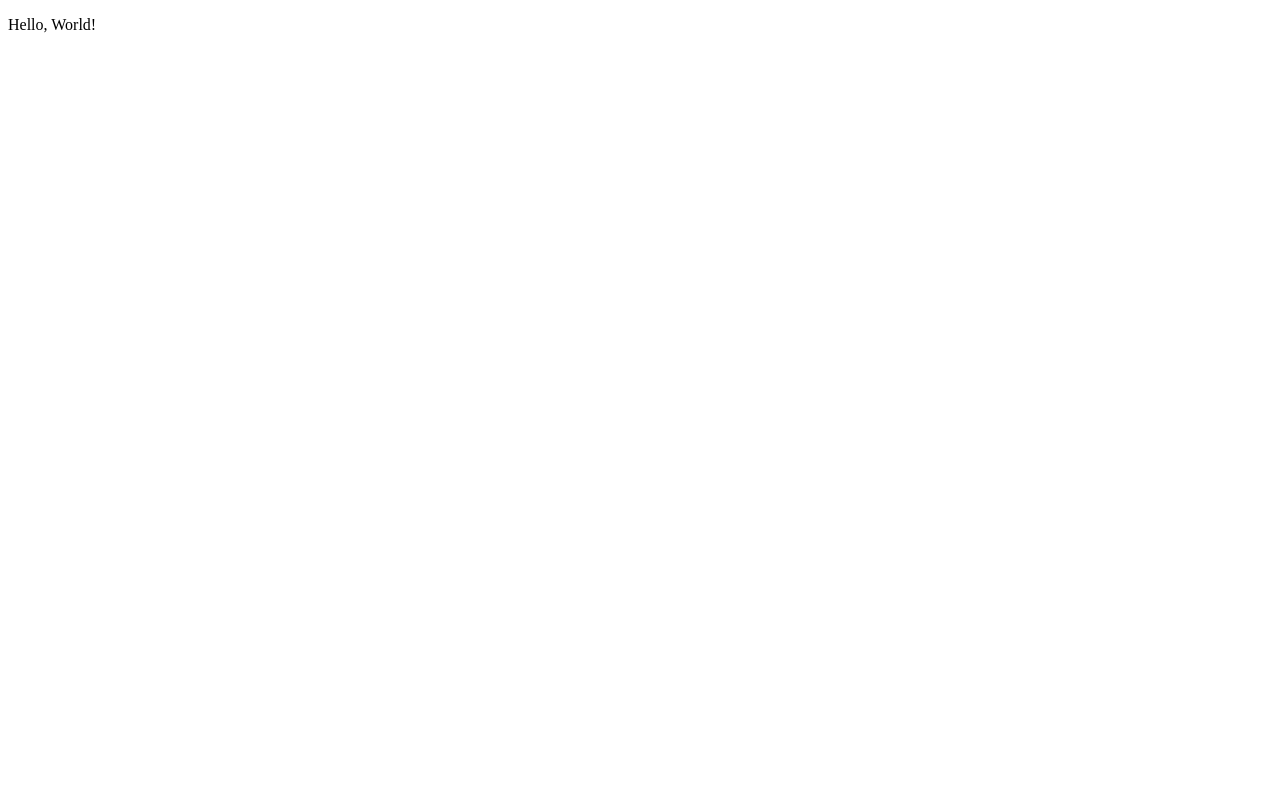
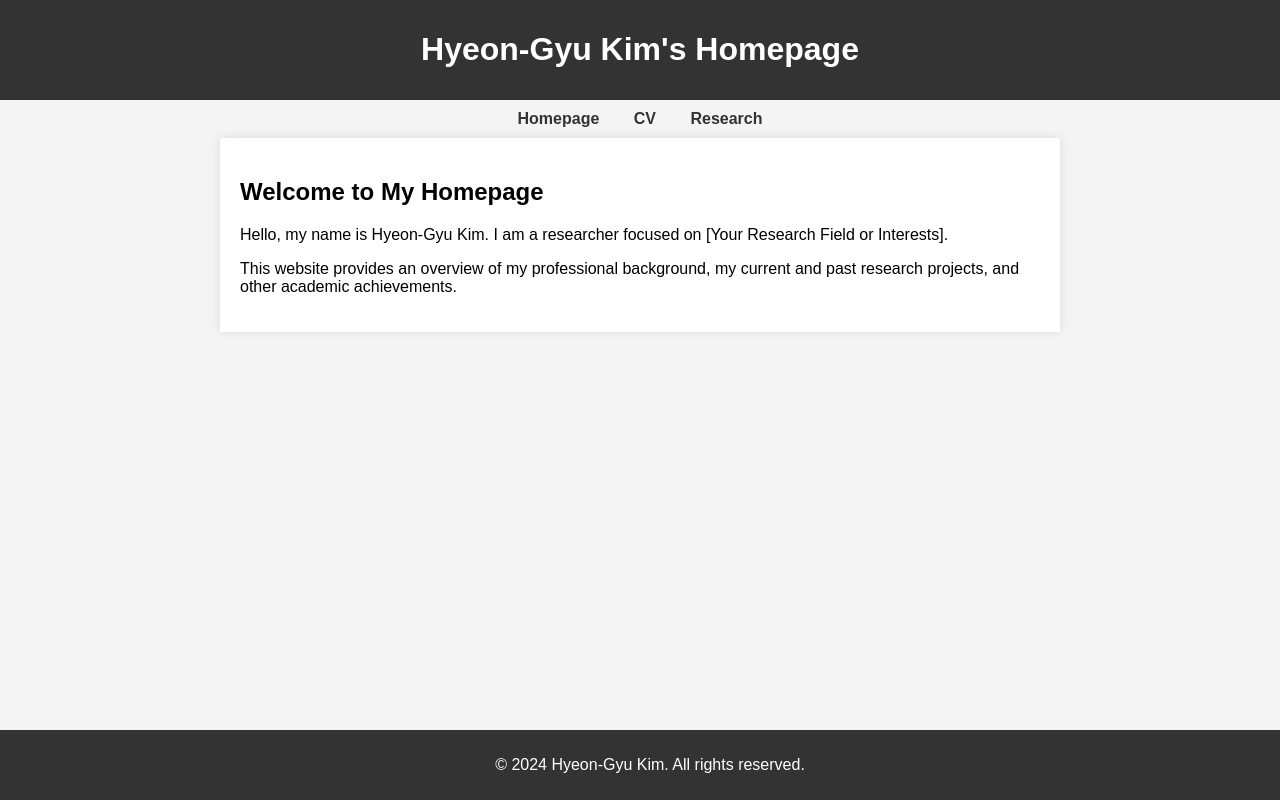
Before and after one commit to wkzhqpdltm/wkzhqpdltm.github.io, a plain HTML site: page index.html in a window 1280 px wide. Drawn offline with Linux system fonts and the light colour scheme.

Commit message:
Update index.html

```diff
--- a/index.html
+++ b/index.html
@@ -1,12 +1,71 @@
 <!DOCTYPE html>
 <html lang="en">
 <head>
-	<meta charset="UTF-8">
-	<meta http-equiv="X-UA-Compatible" content="IE=edge">
-	<meta name="viewport" content="width=device-width, initial-scale=1.0">
-	<title>Portfolio</title>
+    <meta charset="UTF-8">
+    <meta name="viewport" content="width=device-width, initial-scale=1.0">
+    <title>Hyeon-Gyu Kim's Homepage</title>
+    <style>
+        body {
+            font-family: Arial, sans-serif;
+            margin: 0;
+            padding: 0;
+            background-color: #f4f4f4;
+        }
+        header {
+            background-color: #333;
+            color: #fff;
+            padding: 10px 0;
+            text-align: center;
+        }
+        nav {
+            margin: 10px 0;
+            text-align: center;
+        }
+        nav a {
+            margin: 0 15px;
+            text-decoration: none;
+            color: #333;
+            font-weight: bold;
+        }
+        .content {
+            padding: 20px;
+            max-width: 800px;
+            margin: auto;
+            background-color: #fff;
+            box-shadow: 0 0 10px rgba(0, 0, 0, 0.1);
+        }
+        footer {
+            text-align: center;
+            padding: 10px;
+            background-color: #333;
+            color: #fff;
+            position: fixed;
+            bottom: 0;
+            width: 100%;
+        }
+    </style>
 </head>
 <body>
-  <p>Hello, World!</p>
+
+    <header>
+        <h1>Hyeon-Gyu Kim's Homepage</h1>
+    </header>
+
+    <nav>
+        <a href="index.html">Homepage</a>
+        <a href="cv.html">CV</a>
+        <a href="research.html">Research</a>
+    </nav>
+
+    <div class="content">
+        <h2>Welcome to My Homepage</h2>
+        <p>Hello, my name is Hyeon-Gyu Kim. I am a researcher focused on [Your Research Field or Interests].</p>
+        <p>This website provides an overview of my professional background, my current and past research projects, and other academic achievements.</p>
+    </div>
+
+    <footer>
+        <p>&copy; 2024 Hyeon-Gyu Kim. All rights reserved.</p>
+    </footer>
+
 </body>
 </html>
```
